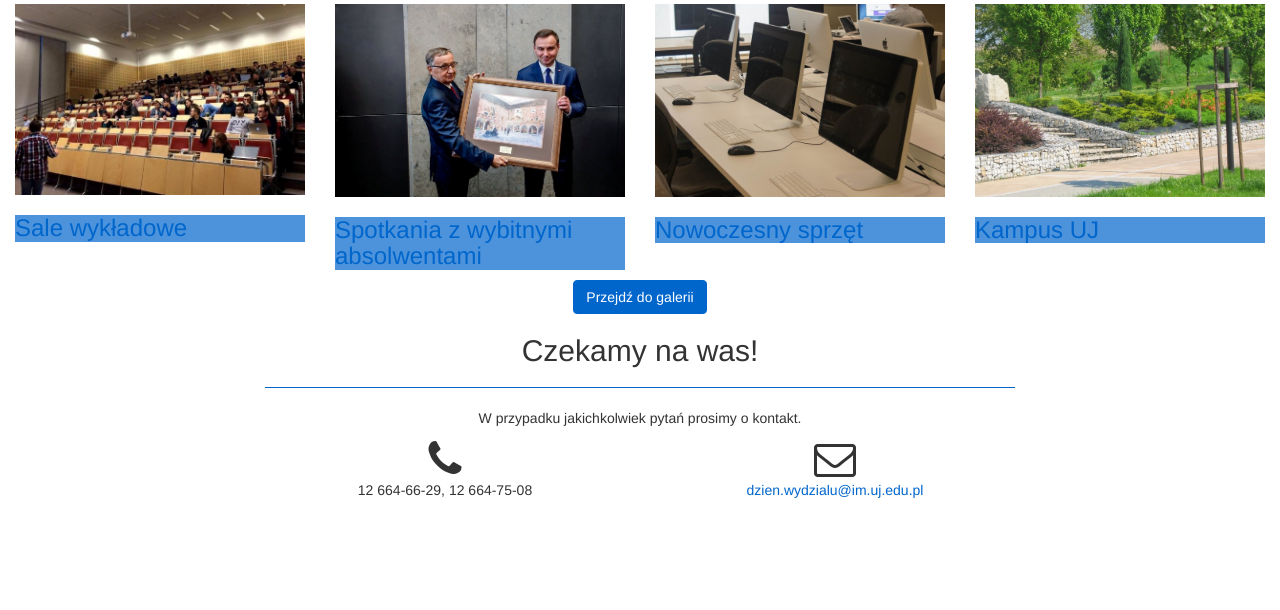
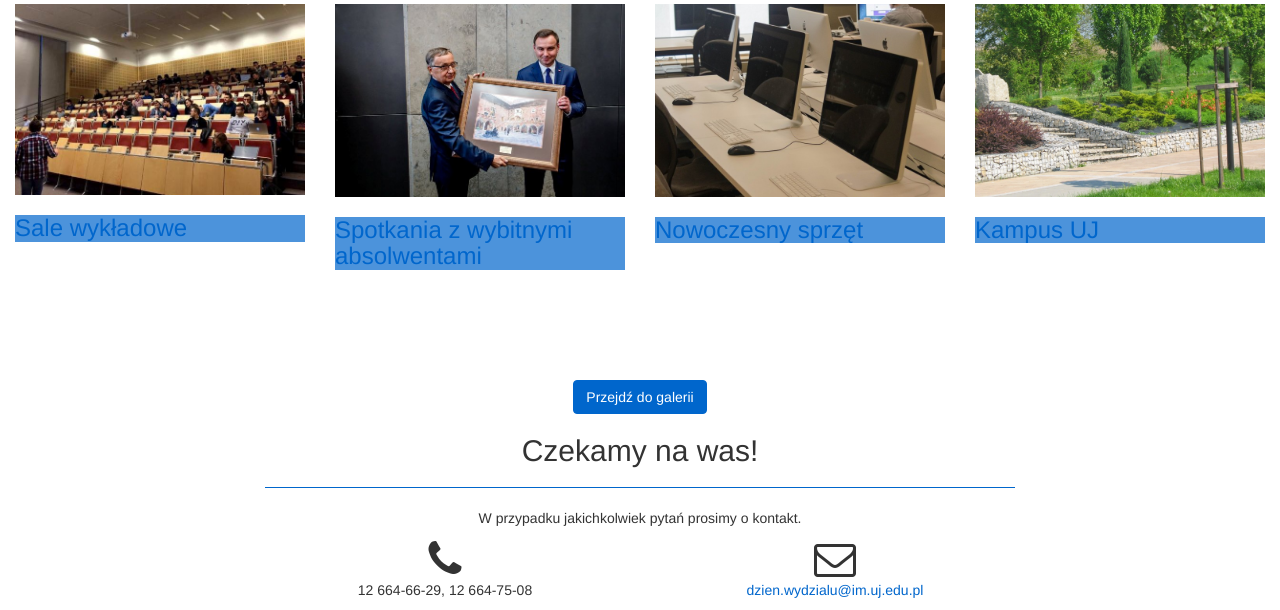
Before and after one commit to KSIUJ/dzien_wydzialu, a Django app: page / in a window 1280 px wide. Shown: the part 855-1465 px from the top of the page. Before the commit the page ends 1353 px from the top, so only its background shows below. Run offline with Django 3.2, Linux system fonts and the light colour scheme; parts of the project's set-up code (start-up, migrations or seed data) failed here and were passed over; some libraries are stand-ins or nearby versions.

Commit message:
Add margin to gallery button.

```diff
--- a/dzien_wydzialu/home/templates/home/index.html
+++ b/dzien_wydzialu/home/templates/home/index.html
@@ -219,6 +219,13 @@
             </div>
         </div>
     </div>
-    <center><a href="{% url 'gallery' %}" class="btn btn-primary btn-xl page-scroll">Przejdź do galerii</a></center>
+    <div class="container" style="margin-top: 100px">
+        <div class="row">
+            <div class="col-lg-12 text-center">
+                <center><a href="{% url 'gallery' %}" class="btn btn-primary btn-xl page-scroll">Przejdź do galerii</a></center>
+            </div>
+        </div>
+    </div>
+
 </section>
 {% endblock %}
```
